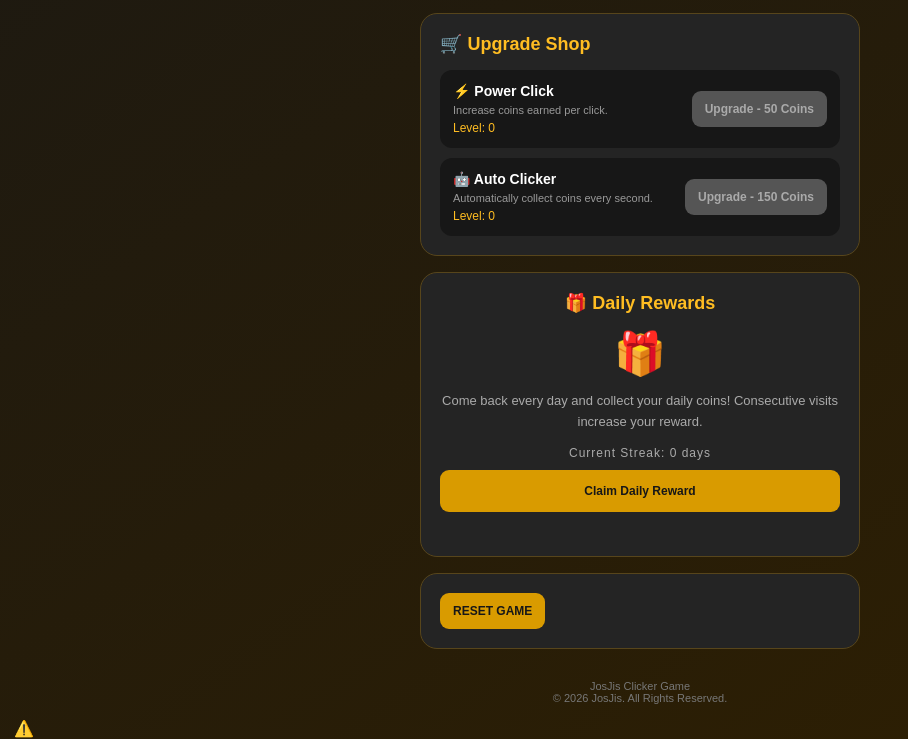
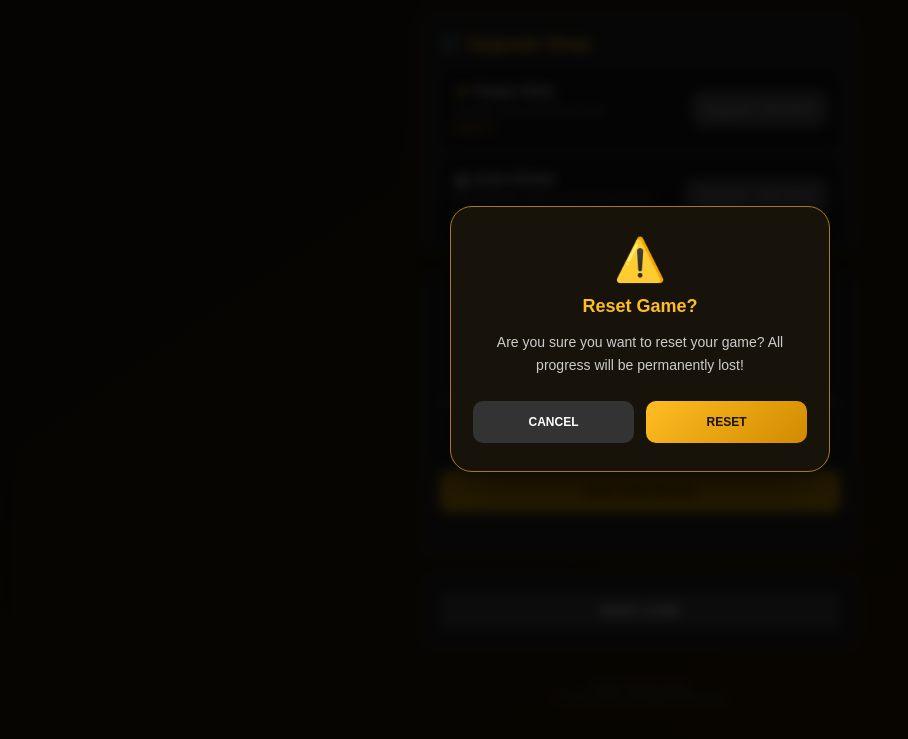
Before and after one commit to josjis-dev/josjis-game, a plain HTML site: page index.html in a window 1280 px wide. Both pictures are taken after a click on the button "RESET GAME". Shown: the part 744-1483 px from the top of the page, without its empty margins (0-908 px from the left). Drawn offline with Linux system fonts and the light colour scheme.

Commit message:
Add styles for reset modal and buttons

```diff
--- a/style.css
+++ b/style.css
@@ -127,6 +127,7 @@ header p {
     pointer-events: none;
 }
 
+/* CLICK TEXT */
 .click-text {
     color: #ffbd22;
     font-weight: bold;
@@ -257,3 +258,106 @@ footer {
     font-size: 11px;
     padding: 15px;
 }
+
+/* RESET BUTTON */
+.reset-button {
+    width: 100%;
+    background: #444;
+    color: white;
+}
+
+/* CUSTOM RESET POPUP */
+.reset-modal[hidden] {
+    display: none !important;
+}
+
+.reset-modal {
+    position: fixed;
+    inset: 0;
+    z-index: 9999;
+    display: flex;
+    align-items: center;
+    justify-content: center;
+    padding: 20px;
+    background: rgba(0,0,0,.82);
+    backdrop-filter: blur(6px);
+    -webkit-backdrop-filter: blur(6px);
+    animation: modalFade .2s ease;
+}
+
+.reset-dialog {
+    width: 100%;
+    max-width: 380px;
+    padding: 28px 22px;
+    text-align: center;
+    background: #17130a;
+    border: 1px solid #a87916;
+    border-radius: 22px;
+    box-shadow: 0 15px 50px rgba(0,0,0,.6);
+    animation: modalScale .25s ease;
+}
+
+.reset-icon {
+    font-size: 42px;
+    margin-bottom: 12px;
+}
+
+.reset-dialog h2 {
+    color: #ffbd22;
+    margin: 0 0 12px;
+}
+
+.reset-dialog p {
+    color: #ccc;
+    font-size: 14px;
+    line-height: 1.6;
+    margin-bottom: 25px;
+}
+
+.reset-actions {
+    display: flex;
+    gap: 12px;
+}
+
+.reset-actions button {
+    flex: 1;
+    padding: 14px 8px;
+    border: 0;
+    border-radius: 10px;
+    font-weight: bold;
+    cursor: pointer;
+}
+
+.cancel-button {
+    background: #333;
+    color: white;
+}
+
+.confirm-button {
+    background: linear-gradient(135deg,#ffbd22,#d18a00);
+    color: #17130a;
+}
+
+.reset-actions button:active {
+    transform: scale(.96);
+}
+
+@keyframes modalFade {
+    from {
+        opacity: 0;
+    }
+    to {
+        opacity: 1;
+    }
+}
+
+@keyframes modalScale {
+    from {
+        opacity: 0;
+        transform: scale(.85);
+    }
+    to {
+        opacity: 1;
+        transform: scale(1);
+    }
+}
```
